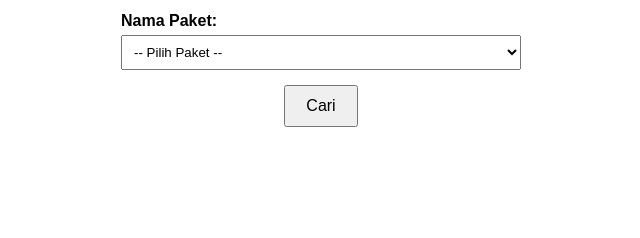
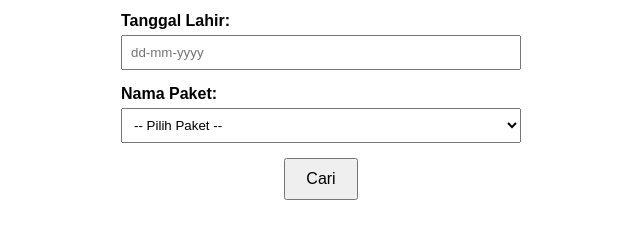
Before and after one commit to ignatiusesa-ux/KartuDigitalJPKMSS, a plain HTML site: page index.html in a window 1280 px wide. Shown: the part 308-546 px from the top of the page, without its empty margins (319-959 px from the left). Drawn offline with Linux system fonts and the light colour scheme.

Commit message:
Update index.html
Tambahan Tanggal lahir

```diff
--- a/index.html
+++ b/index.html
@@ -179,6 +179,10 @@
     <input type="text" id="name" />
   </div>
   <div class="form-group">
+    <label for="birthdate">Tanggal Lahir:</label>
+    <input type="text" id="birthdate" placeholder="dd-mm-yyyy" />
+  </div>
+  <div class="form-group">
     <label for="package">Nama Paket:</label>
     <select id="package">
       <option value="">-- Pilih Paket --</option>
@@ -188,6 +192,7 @@
   </div>
   <button type="submit">Cari</button>
 </form>
+
 
   <div id="loading" style="display: none;">Memuat data...</div>
   <div id="not-found" style="display: none;">Data tidak ditemukan. Silakan periksa kembali input Anda.</div>
```
Lines whose indentation alone changed are shown as unchanged.
